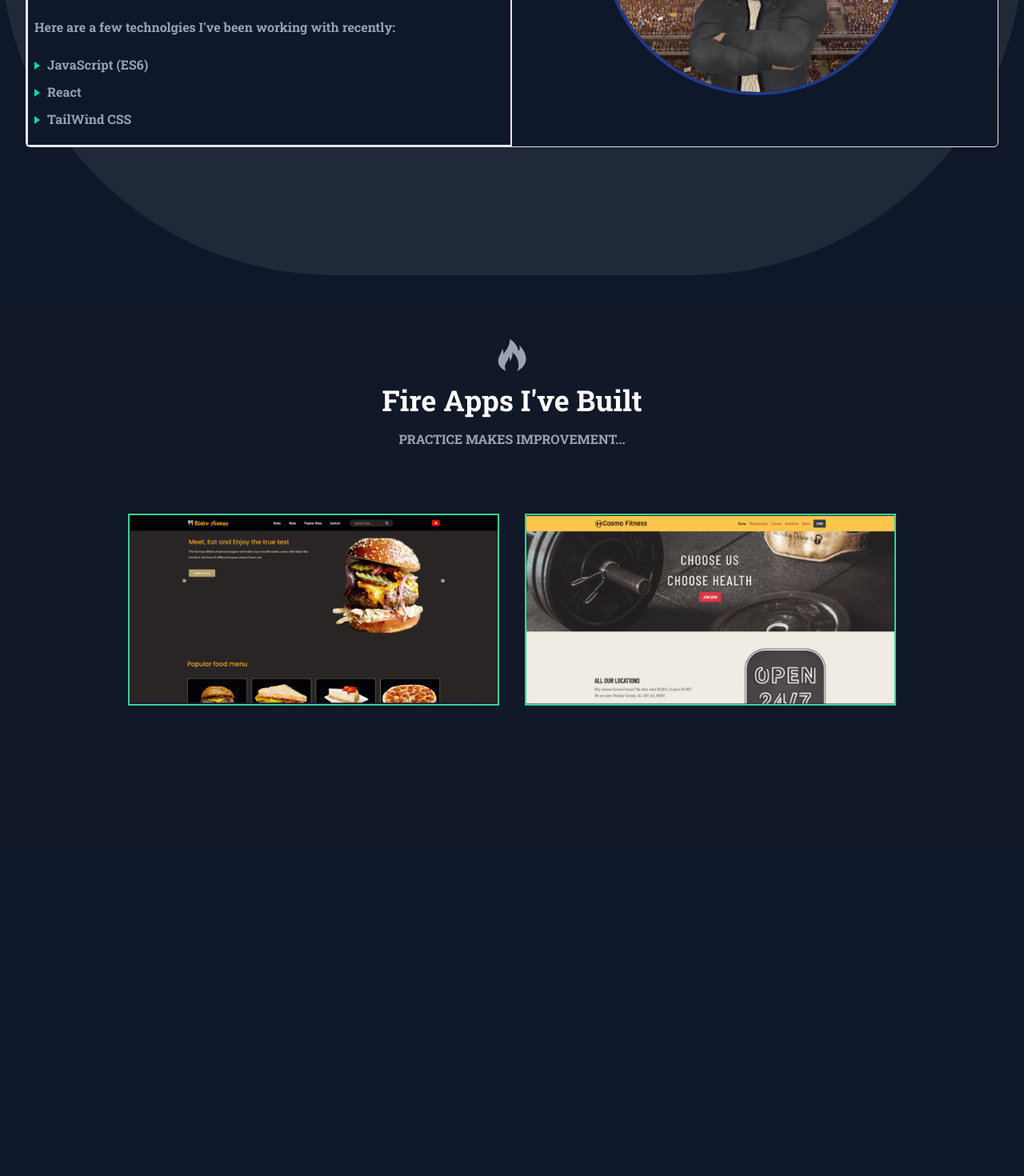
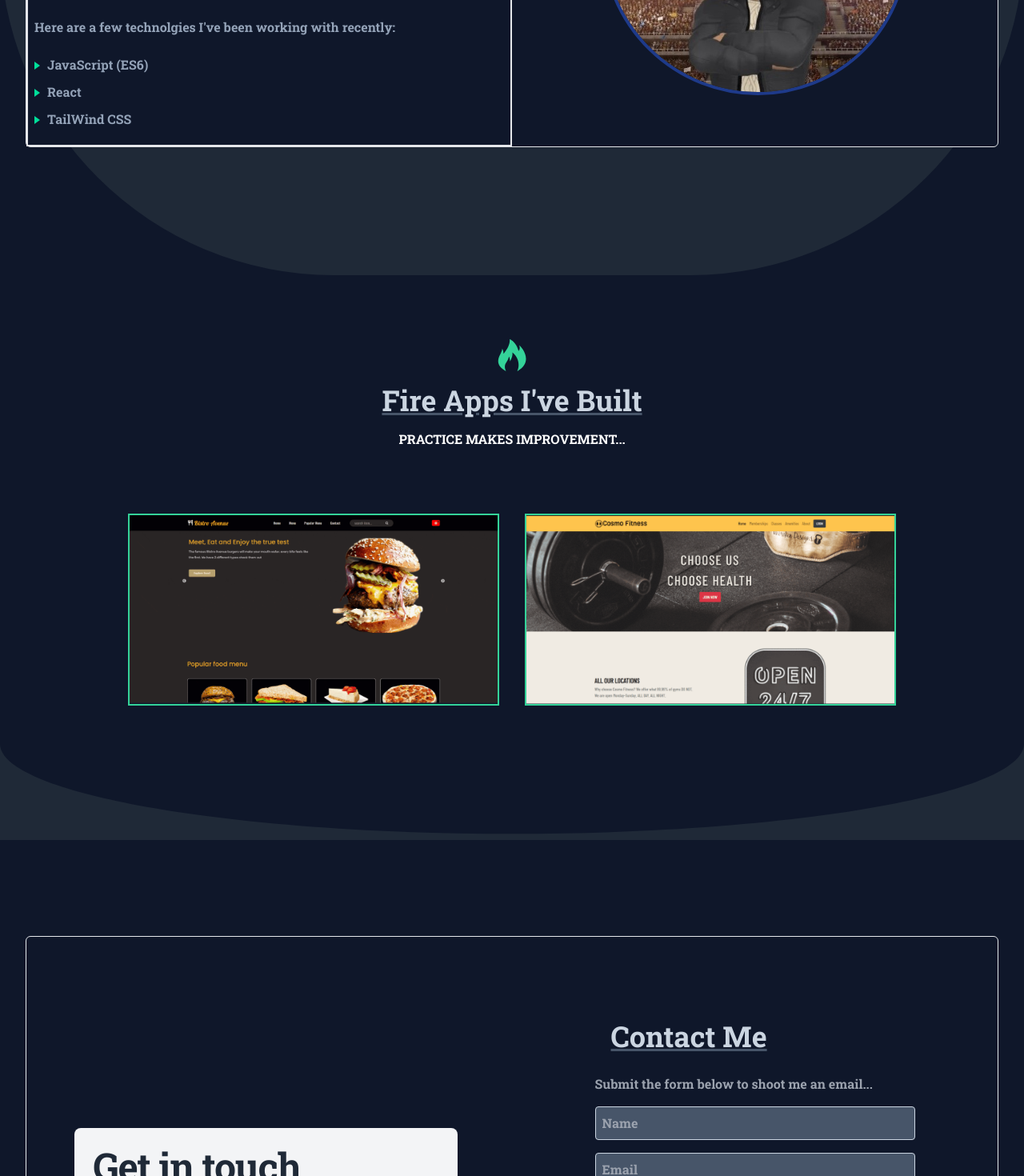
Before and after one commit to A-bot9/Porfolio-Revamp, a React (Create React App) app: page / in a window 1280 px wide. Shown: the part 1330-2800 px from the top of the page at 80% size. Before the commit the page ends 2412 px from the top, so only its background shows below. Built offline with nearby package versions, Linux system fonts and the light colour scheme.

Commit message:
Worked on mostly Contact Component and was playing with Projects Component design

```diff
--- a/src/App.jsx
+++ b/src/App.jsx
@@ -11,6 +11,7 @@ function App() {
 			<Hero />
 			<About />
 			<Projects />
+			<Contact />
 		</>
 	);
 }
--- a/src/components/Contact.jsx
+++ b/src/components/Contact.jsx
@@ -0,0 +1,139 @@
+import React from 'react';
+
+const Contact = () => {
+	return (
+		<div className="px-4 py-16 m-10 mx-auto sm:max-w-xl md:max-w-full lg:max-w-screen-xl md:px-24 lg:px-8 lg:py-20">
+			<div className=" bg-slate-900">
+				{/* Start of Grid */}
+				<section className="container grid grid-cols-1 mx-auto border rounded-md md:grid-cols-2">
+					{/* Start of LEFT side of Grid  */}
+					<div className="flex items-center justify-center p-2">
+						<div className="p-6 mr-2 bg-gray-100 dark:bg-gray-800 sm:rounded-lg">
+							<h1 className="text-4xl font-extrabold tracking-tight text-gray-800 sm:text-5xl dark:text-white">
+								Get in touch
+							</h1>
+							<p className="mt-2 text-lg font-medium text-gray-600 text-normal sm:text-2xl dark:text-gray-400">
+								Fill in the form to start a conversation
+							</p>
+
+							<div className="flex items-center mt-8 text-gray-600 dark:text-gray-400">
+								<svg
+									fill="none"
+									stroke="currentColor"
+									stroke-linecap="round"
+									stroke-linejoin="round"
+									stroke-width="1.5"
+									viewBox="0 0 24 24"
+									className="w-8 h-8 text-gray-500"
+								>
+									<path
+										stroke-linecap="round"
+										stroke-linejoin="round"
+										stroke-width="1.5"
+										d="M17.6567 16.657L13.414 20.9a1.998 1.998 0 01-2.827 0l-4.244-4.243a8 8 0 1111.314 0z"
+									/>
+									<path
+										stroke-linecap="round"
+										stroke-linejoin="round"
+										stroke-width="1.5"
+										d="M15 11a3 3 0 11-6 0 3 3 0 016 0z"
+									/>
+								</svg>
+								<div className="w-40 ml-4 font-semibold tracking-wide text-md">United States</div>
+							</div>
+
+							<div className="flex items-center mt-4 text-gray-600 dark:text-gray-400">
+								<svg
+									fill="none"
+									stroke="currentColor"
+									stroke-linecap="round"
+									stroke-linejoin="round"
+									stroke-width="1.5"
+									viewBox="0 0 24 24"
+									className="w-8 h-8 text-gray-500"
+								>
+									<path
+										stroke-linecap="round"
+										stroke-linejoin="round"
+										stroke-width="1.5"
+										d="M3 5a2 2 0 012-2h3.28a1 1 0 01.948.684l1.498 4.493a1 1 0 01-.502 1.21l-2.257 1.13a11.042 11.042 0 005.516 5.516l1.13-2.257a1 1 0 011.21-.502l4.493 1.498a1 1 0 01.684.949V19a2 2 0 01-2 2h-1C9.716 21 3 14.284 3 6V5z"
+									/>
+								</svg>
+								<div className="w-40 ml-4 font-semibold tracking-wide text-md">
+									On Resume(my number)
+								</div>
+							</div>
+
+							<div className="flex items-center mt-2 text-gray-600 dark:text-gray-400">
+								<svg
+									fill="none"
+									stroke="currentColor"
+									stroke-linecap="round"
+									stroke-linejoin="round"
+									stroke-width="1.5"
+									viewBox="0 0 24 24"
+									className="w-8 h-8 text-gray-500"
+								>
+									<path
+										stroke-linecap="round"
+										stroke-linejoin="round"
+										stroke-width="1.5"
+										d="M3 8l7.89 5.26a2 2 0 002.22 0L21 8M5 19h14a2 2 0 002-2V7a2 2 0 00-2-2H5a2 2 0 00-2 2v10a2 2 0 002 2z"
+									/>
+								</svg>
+								<div className="w-40 ml-4 font-semibold tracking-wide text-md">
+									On Resume(my email)
+								</div>
+							</div>
+						</div>
+					</div>
+					{/* Start of RIGHT side of Grid */}
+					<div className="flex items-center justify-center p-2">
+						<div
+							name="contact"
+							className="container px-5 py-24 mx-auto bg-[#0f172a] flex justify-center md:justify-center items-center p-4"
+						>
+							<form
+								method="POST"
+								action="https://getform.io/f/2caf33d7-1d06-4c5b-9111-0fdcbaa50292"
+								className="flex flex-col max-w-[400px] w-full"
+							>
+								<h1 className="inline-block text-4xl pl-5 text-slate-300 font-bold pb-3 underline decoration-slate-600 transition hover:text-[#00df9a] cursor-pointer">
+									Contact Me
+								</h1>
+								<div>
+									<p className="py-4 text-gray-400">
+										Submit the form below to shoot me an email...
+									</p>
+								</div>
+								<input
+									className="p-2 border rounded bg-slate-600 text-emerald-400 border-slate-300"
+									type="text"
+									placeholder="Name"
+									name="name"
+								/>
+								<input
+									className="p-2 my-4 border rounded bg-slate-600 text-emerald-400 border-slate-300"
+									type="email"
+									placeholder="Email"
+									name="email"
+								/>
+								<textarea
+									className="p-2 border rounded bg-slate-600 text-emerald-400 border-slate-300"
+									name="message"
+									rows="10"
+									placeholder="Message"
+								></textarea>
+								<button className="px-4 py-2 mx-auto my-8 font-medium border-2 rounded text-emerald-400 bg-slate-800 border-emerald-400 hover:bg-emerald-900">
+									Say Hello
+								</button>
+							</form>
+						</div>
+					</div>
+				</section>
+			</div>
+		</div>
+	);
+};
+
+export default Contact;
--- a/src/components/Projects.jsx
+++ b/src/components/Projects.jsx
@@ -4,14 +4,14 @@ import { ImFire } from 'react-icons/im';
 
 const Projects = () => {
 	return (
-		<section id="projects" className="my-8 text-gray-400 bg-gray-900 body-font">
+		<section id="projects" className="my-8 text-gray-400 bg-slate-900 body-font">
 			<div className="container px-5 py-10 mx-auto text-center lg:px-40">
 				<div className="flex flex-col w-full mb-20">
-					<ImFire className="inline-block w-10 h-10 mx-auto mb-4" />
-					<h1 className="mb-4 text-3xl font-medium text-white sm:text-4xl title-font">
+					<ImFire className="inline-block w-10 h-10 mx-auto mb-4 text-emerald-400" />
+					<h1 className="mb-4 text-3xl sm:text-4xl title-font text-slate-300 font-bold underline decoration-slate-600 transition hover:text-[#00df9a] cursor-pointer">
 						Fire Apps I've Built
 					</h1>
-					<p className="mx-auto text-base leading-relaxed lg:w-2/3">
+					<p className="mx-auto text-base leading-relaxed text-white lg:w-2/3">
 						PRACTICE MAKES IMPROVEMENT...
 					</p>
 				</div>
@@ -43,7 +43,7 @@ const Projects = () => {
 			<div class="curve">
 				<svg data-name="Layer 1" viewBox="0 0 1200 120" preserveAspectRatio="none">
 					<path
-						fill="#111827"
+						fill="#1f2937"
 						d="M600,112.77C268.63,112.77,0,65.52,0,7.23V120H1200V7.23C1200,65.52,931.37,112.77,600,112.77Z"
 						class="shape-fill"
 					></path>
```
